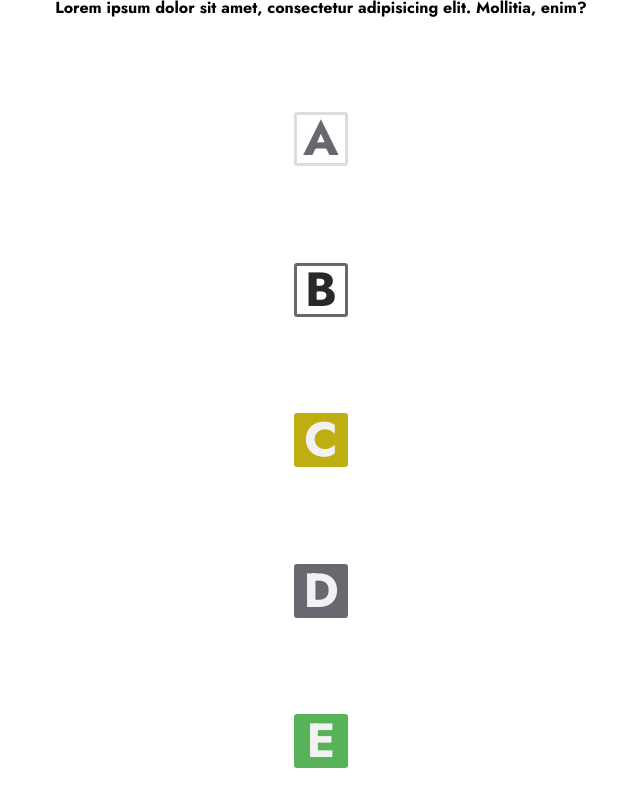
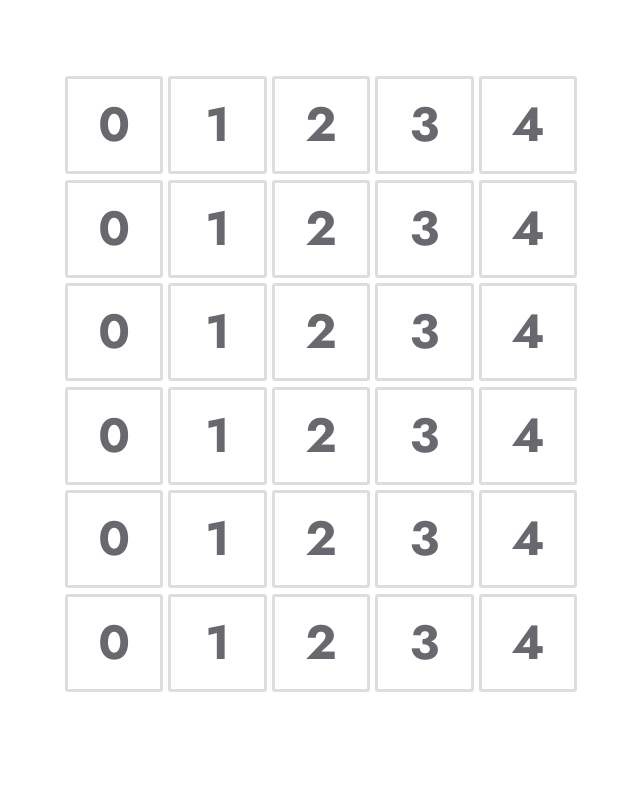
Before and after one commit to alexvarney/Reactle, a React (Create React App) app: page / in a window 1280 px wide. Shown: the whole page, without its empty margins (319-959 px from the left). Built offline with nearby package versions, Linux system fonts and the light colour scheme.

Commit message:
create row & grid components and add to home screen

```diff
--- /dev/null
+++ b/src/components/grid/game-grid.tsx
@@ -0,0 +1,22 @@
+import { NUM_GUESSES, WORD_LENGTH } from "../../utils/constants";
+import { Letter } from "./letter";
+
+export const GameGrid = () => {
+  return (
+    <div className="main-grid">
+      {Array.from({ length: NUM_GUESSES }).map((_, idx) => (
+        <WordRow key={idx} index={idx} />
+      ))}
+    </div>
+  );
+};
+
+export const WordRow: React.FC<{ index: number }> = ({ index }) => {
+  return (
+    <div className="word-row">
+      {Array.from({ length: WORD_LENGTH }).map((_, letterIndex) => (
+        <Letter key={`${index}-${letterIndex}`} value={String(letterIndex)} />
+      ))}
+    </div>
+  );
+};
--- a/src/components/root/root.tsx
+++ b/src/components/root/root.tsx
@@ -1,18 +1,10 @@
 import "./style.css";
-import { Letter } from "../grid/letter";
+import { GameGrid } from "../grid/game-grid";
 
 const Root = () => {
   return (
     <div className="container">
-      <p>
-        Lorem ipsum dolor sit amet, consectetur adipisicing elit. Mollitia,
-        enim?
-      </p>
-      <Letter value="A" />
-      <Letter value="B" letterState="current" />
-      <Letter value="C" letterState="misplace" />
-      <Letter value="D" letterState="invalid" />
-      <Letter value="E" letterState="valid" />
+      <GameGrid />
     </div>
   );
 };
```
